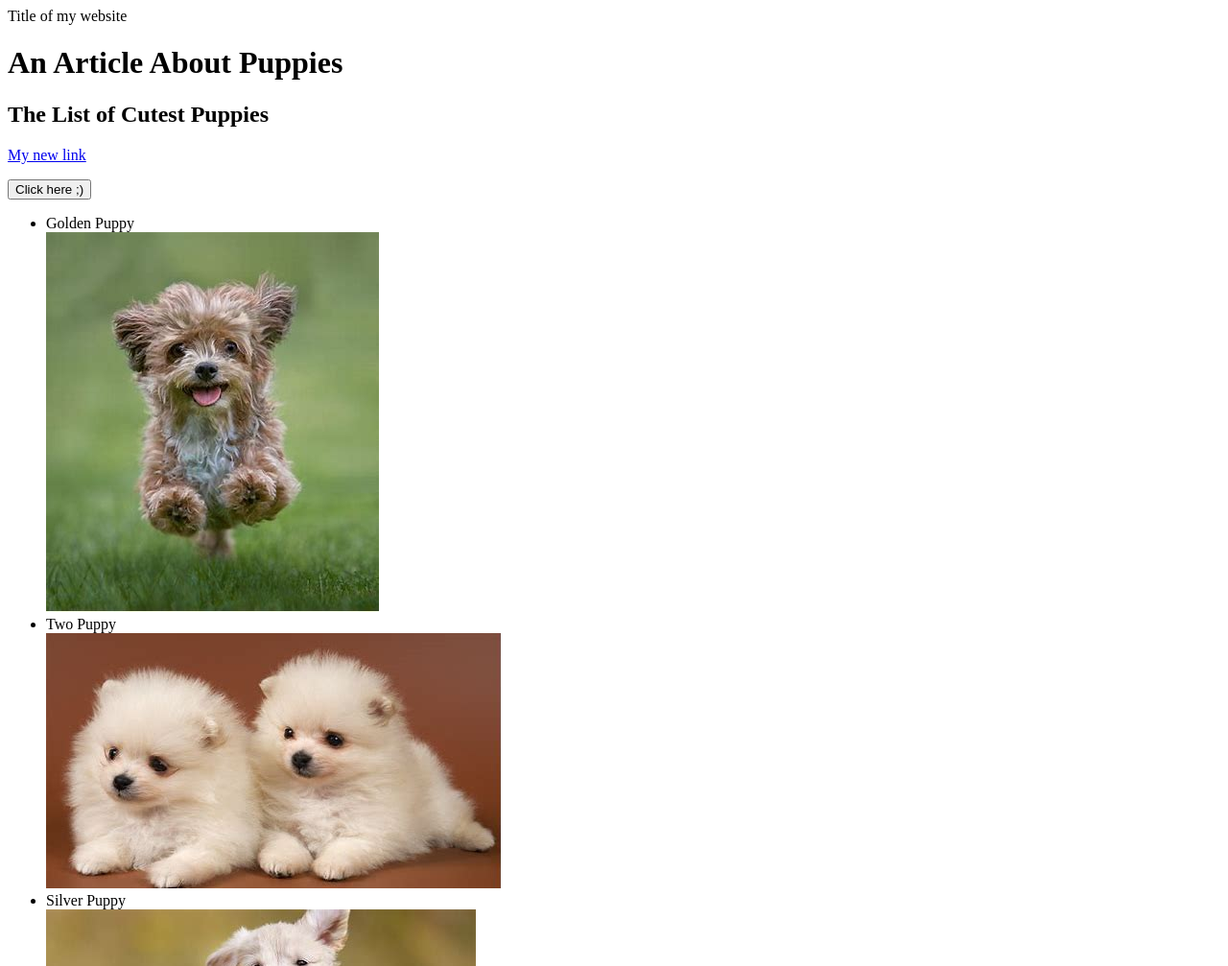
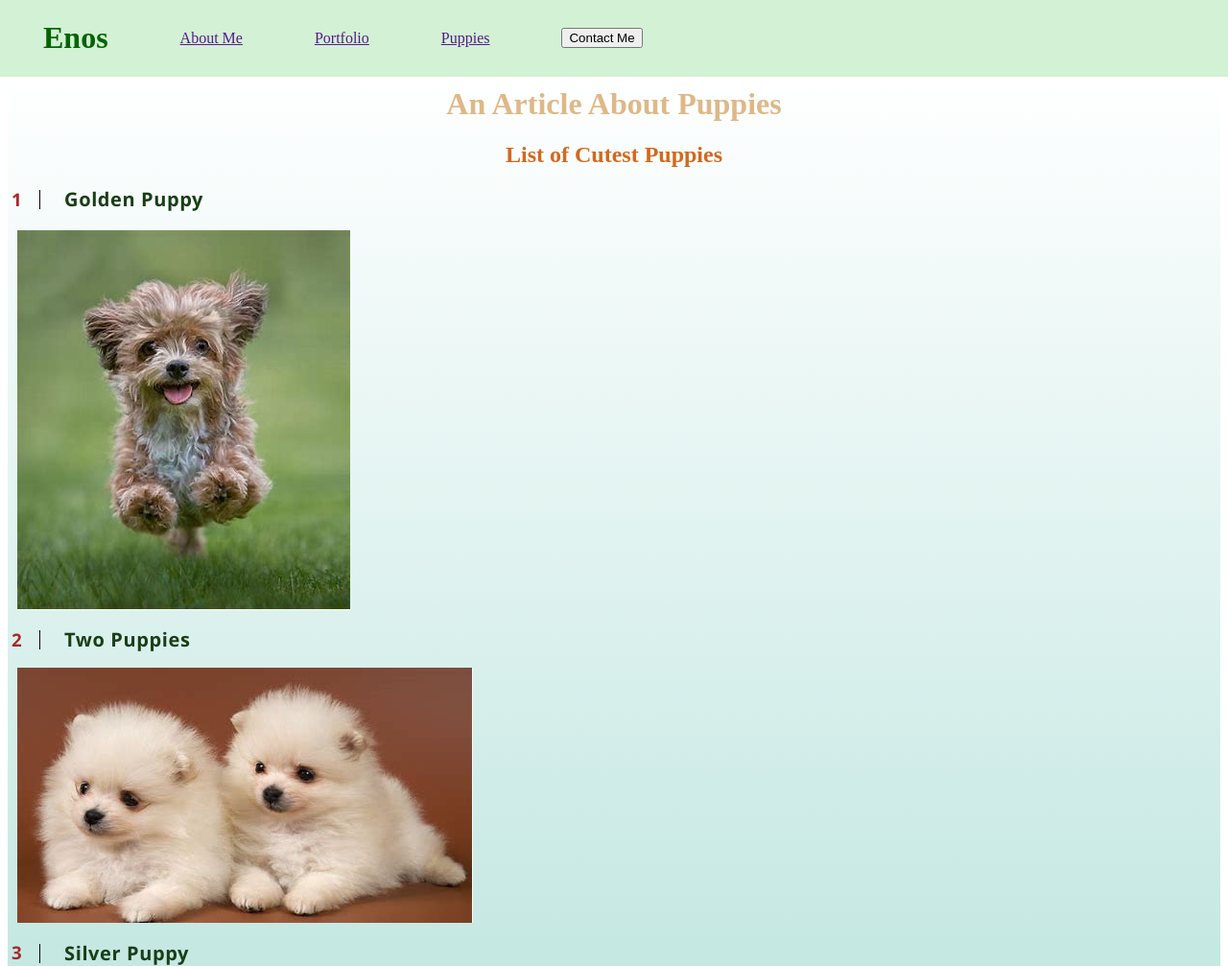
Before and after one commit to nuonuo36/Website, a plain HTML site: page index.html in a window 1280 px wide. Shown: the top 1007 px of the page at 96% size. Drawn offline with Linux system fonts and the light colour scheme.

Commit message:
beautified website

```diff
--- a/index.html
+++ b/index.html
@@ -1,15 +1,36 @@
 <!DOCTYPE html>
 <html lang="en">
-
+    <link rel="stylesheet" type="text/css" href="style.css">
     <!-- define metadata about your site -->
     <head>
-        Title of my website
+
     </head>
     <!-- Body is where all of my content lives - this is what the visitors will see-->
     <body>
+        <main>
             <!-- header 1 (header 2, header 3) -->
+            <header>
+                <ul class = "header-list">
+                    <li>
+                        <h1 id="logo">Enos</h1>
+                    </li>
+                    <li>
+                        <a href="">About Me</a>
+                    </li>
+                    <li>
+                        <a href="">Portfolio</a>
+                    </li>
+                    <li>
+                        <a href="">Puppies</a>
+                    </li>
+                    <li>
+                        <button>Contact Me</button>
+                    </li>
+                </ul>
+            </header>
+
             <h1>An Article About Puppies</h1>
-        <h2>The List of Cutest Puppies</h2>
+            <h2>List of Cutest Puppies</h2>
 
             <!-- font-family:verdana, courier -->
             <!-- font-size: sss pt -->
@@ -20,6 +41,56 @@
                 <p style="color:indianred">some content some content some content some content some content some content</p>
                 <p>some content some content some content some content some content some content</p>
             </div> -->
+            <div>
+            <p >
+                <h3>
+                    <div class="number">1</div>
+                    <div class="line-after-number">  </div>
+                    <div class="title">Golden Puppy</div>
+                    <br>
+                    <br>
+                    <img src = "puppies.jpeg" class="puppies-images"/>
+                </h3>
+                <h3>
+                    <div class="number">2</div>
+                    <div class="line-after-number">  </div>
+                    <div class="title">Two Puppies</div>
+                    <br>
+                </h3>
+                    <img src = "puppies2.jpeg" class="puppies-images"/>
+                <h3>
+                    <div class="number">3</div>
+                    <div class="line-after-number">  </div>
+                    <div class="title">Silver Puppy</div>
+                    <br>
+                    <br>
+                    <img src = "OIP-C.jpeg"class="puppies-images"/>
+                </h3>
+                <h3>
+                    <div class="number">1</div>
+                    <div class="line-after-number">  </div>
+                    <div class="title">Red Puppy</div>
+                    <br>
+                    <br>
+                    <img src = "OIP-C (1).jpeg"class="puppies-images"/>
+                </h3>
+            <!-- create a bullet point list -->
+                <!-- <ul class = "puppy-list">
+                    <li>Golden Puppy</li>
+                    <img src = "puppies.jpeg"/>
+                    <li>Two Puppy</li>
+                    <img src = "puppies2.jpeg"/>
+                    <li>Silver Puppy</li>
+                    <img src = "OIP-C.jpeg"/>
+                    <li>Red Puppy</li>
+                    <img src = "OIP-C (1).jpeg"/>
+                </ul> -->
+            </p>
+
+            <p>
+                <button>  <a href="www.nuonuo36.github.io/Website"> Click here for more puppies :) </a> </button>
+            </p>
+
 
             <p>
                 <a href="www.github.com">My new link</a>
@@ -30,26 +101,7 @@
                 </button>
             </p>
 
-        <div>
-        <p>
-        <!-- create a bullet point list -->
-            <ul>
-                <li>Golden Puppy</li>
-                <img src = "puppies.jpeg"/>
-                <li>Two Puppy</li>
-                <img src = "puppies2.jpeg"/>
-                <li>Silver Puppy</li>
-                <img src = "OIP-C.jpeg"/>
-                <li>Red Puppy</li>
-                <img src = "OIP-C (1).jpeg"/>
-            </ul>
-        </p>
-
-        <p>
-            <button>  <a href="www.nuonuo36.github.io/Website"> Click here for more puppies :) </a> </button>
-        </p>
-
             </div>
-
+        </main>
     </body>
 </html>
--- /dev/null
+++ b/style.css
@@ -0,0 +1,102 @@
+header {
+    height: 80px;
+    background-color: rgb(211, 241, 212); /* Set background color for the entire header */
+    position: fixed;
+    top: 0;
+    left: 0;
+    right: 0;
+}
+
+.header-list {
+    list-style-type: none; /* Remove default list styling */
+    margin: 0; /* Remove default margin */
+    padding: 0; /* Remove default padding */
+    display: flex; /* VERTICAL*/
+    align-items: center; /* SAME vertical LINE*/
+    position:fixed;
+    top: 0px;
+    left:20px;
+    overflow: scroll;
+    width: calc(100% - 20px);
+}
+
+.header-list li {
+    margin-right: 50px;  /* SPACE between list items */
+    margin-left: 25px; /* SPACE in front of list items */
+}
+
+#logo {
+    color: darkgreen;
+}
+
+main {
+    margin-top: 90px;
+    margin: left 0cap;
+    background-image: linear-gradient(#feffff, #93d3c9);
+}
+
+h1 {
+    color:burlywood;
+    text-align: center;
+    font-weight: bold;
+}
+
+h2 {
+    color:chocolate;
+    text-align: center;
+    font-weight: bold;
+}
+
+/* .list-of-cutest-puppies{
+    max-width: 85%;
+    position: relative;
+} */
+
+/* h3{
+    border-bottom: none;
+    margin-top: 25px;
+    margin-bottom: 10px;
+    padding-bottom: 0;
+    line-height: 1.4;
+    margin: 40px 0 10px;
+    box-sizing:border-box;
+    position: relative;
+} */
+.number{
+    line-height: 1;
+    font-family:'Segoe UI', Tahoma, Geneva, Verdana, sans-serif;
+    color:brown;
+    font-weight: 700;
+    padding: 0 4px;
+    white-space:nowrap;
+    display:inline-block;
+    vertical-align: middle;
+}
+.line-after-number{
+    width: 10px;
+    height:20px;
+    border-left:1px solid #060606;
+    margin: 0 10px;
+    vertical-align: middle;
+    display:inline-block;
+}
+.title{
+    display: inline-block;
+    font-size:20px;
+    font-family:'Segoe UI', Tahoma, Geneva, Verdana, sans-serif;
+    color:rgba(21, 59, 18, 0.984);
+    letter-spacing: .6px;
+    line-height:20px;
+    vertical-align: middle;
+}
+.puppies-images{
+    margin-left: 10px;
+    vertical-align: middle;
+}
+.puppy-list {
+    text-decoration: aqua;
+    font-family:'Gill Sans', 'Gill Sans MT', Calibri, 'Trebuchet MS', sans-serif;
+    color: rgb(11, 53, 47);
+    font-size: larger;
+
+}
```
Lines whose indentation alone changed are shown as unchanged.
